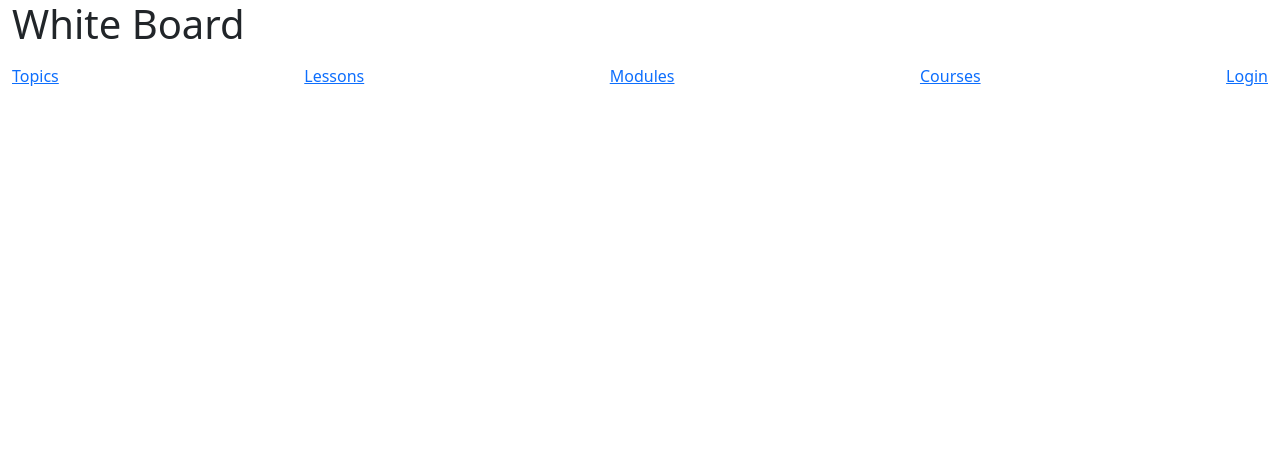
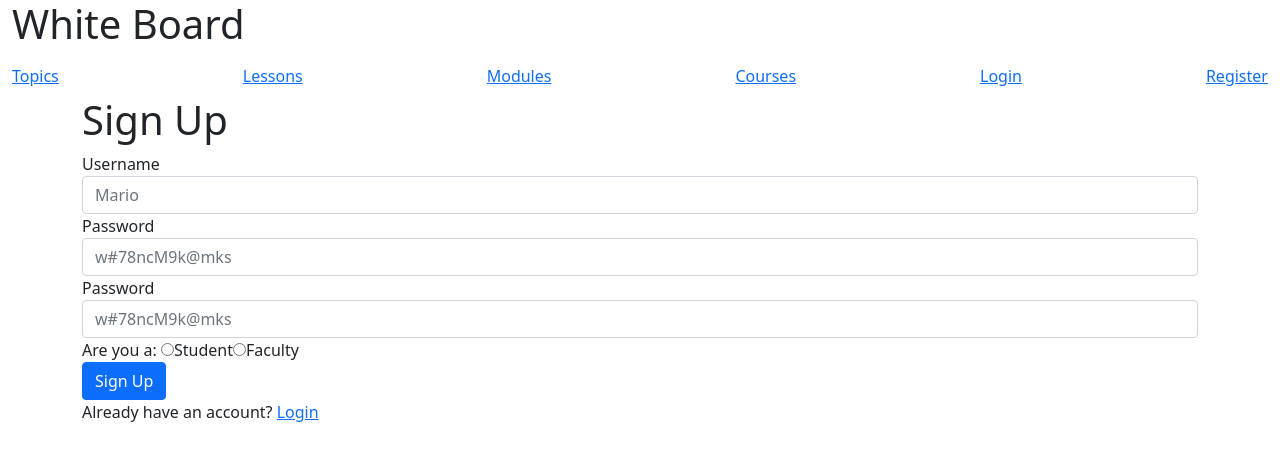
Before and after one commit to tayebe-kavousi/webDevClientReact, a React (Create React App) app: page /Register.js in a window 1280 px wide. Before the commit this address led to /App. Shown: the top 460 px of the page. Built offline with nearby package versions, Linux system fonts and the light colour scheme.

Commit message:
registration added

```diff
--- a/src/components/App.js
+++ b/src/components/App.js
@@ -6,6 +6,7 @@ import LessonTabs from './course/LessonTabs';
 import TopicPills from './course/TopicPills';
 import CourseEditor from './course/CourseEditor';
 import { Login } from './user/Login';
+import { Register } from './user/Register';
 
 export default class App extends React.Component {
   render(){
@@ -29,6 +30,9 @@ export default class App extends React.Component {
             <li>
               <Link to="/Login.js">Login</Link>
             </li>
+            <li>
+              <Link to="/Register.js">Register</Link>
+            </li>
           </nav>
           <Switch>
             <Route path="/TopicPills.js"><TopicPills/></Route>
@@ -37,6 +41,7 @@ export default class App extends React.Component {
             <Route path="/Course.js"><Course/></Route>
             <Route path="/course/:courseId"><CourseEditor/></Route>
             <Route path="/Login.js"><Login/></Route>
+            <Route path="/Register.js"><Register/></Route>
             <Redirect to='/App'/>
           </Switch>
         </div>
--- a/src/components/user/Register.js
+++ b/src/components/user/Register.js
@@ -0,0 +1,121 @@
+import React, {Component} from "react";
+import UserService from "../../services/UserService";
+
+
+export class Register extends Component{
+    constructor(){
+        super();
+        this.userService = UserService.instance;
+        this.state ={
+            username:"",
+            password: "",
+            password2: "",
+            role: "",
+            user:{}
+        }
+        this.handleChange = this.handleChange.bind(this);
+        this.handleClick = this.handleClick.bind(this);
+    }
+    handleChange = (event)=>{
+        if(event.target.id === "password"){
+            this.setState({
+                password:event.target.value
+            })
+        } else if(event.target.id === "password2"){
+            this.setState({
+                password2:event.target.value
+            })
+        } else if(event.target.id === "username"){
+            this.setState({
+                username:event.target.value.toLowerCase()
+            })
+        } else if(event.target.id=== "student"){
+            this.setState({
+                role:"student"
+            })
+        }else if(event.target.id=== "faculty"){
+            this.setState({
+                role:"faculty"
+            })
+        }
+    }
+    handleClick = ()=>{
+        const user={
+            "username":this.state.username,
+            "password":this.state.password,
+            "password2":this.state.password2,
+            "role": this.state.role
+        };
+        this.setState({user:user});
+        this.userService.register(user)
+        .then((result) =>console.log(result));
+    }
+
+    render(){
+        return(
+            <div className="container centered-card">
+                <h1>Sign Up</h1>
+                <div>
+                    <label htmlFor="username">Username</label>
+                    <input
+                        type="text"
+                        id="username"
+                        className="form-control"
+                        placeholder="Mario"
+                        onChange={this.handleChange}
+                    />
+                </div>
+                <div>
+                    <label htmlFor="password">Password</label>
+                    <input
+                        type="text"
+                        id="password"
+                        className="form-control"
+                        placeholder="w#78ncM9k@mks"
+                        onChange={this.handleChange}
+                    />
+                </div>
+                <div>
+                    <label htmlFor="password2">Password</label>
+                    <input
+                        type="text"
+                        id="password2"
+                        className="form-control"
+                        placeholder="w#78ncM9k@mks"
+                        onChange={this.handleChange}
+                    />
+                </div>
+                <div>
+                    <span>Are you a: </span>
+                    <input
+                        type="radio"
+                        id="student"
+                        name="role"
+                        value="student"
+                        onChange={this.handleChange}
+                        />
+                    <label htmlFor="student">Student</label>
+                    <input
+                        type="radio"
+                        id="faculty"
+                        name="role"
+                        value="faculty"
+                        onChange={this.handleChange}
+                        />
+                    <label htmlFor="faculty">Faculty</label>
+                </div>
+                <div>
+                    <button
+                        id="registerBtn"
+                        className="btn btn-primary wide-btn"
+                        onClick={this.handleClick}>
+                        Sign Up
+                    </button>
+                </div>
+                <div className="margined-div">
+                    <p>Already have an account? <a href="../login/login.template.client.html">Login</a></p>
+                </div>
+            </div>
+        );
+}
+}
--- a/src/services/UserService.js
+++ b/src/services/UserService.js
@@ -1,12 +1,12 @@
 let _singleton = Symbol();
 
 class UserService {
-    COURSE_API_URL ="http://localhost:8080/api/user";
+    COURSE_API_URL ="http://localhost:8080";
 
     async login(user){
         try{
-            const request = await fetch("http://localhost:8080/login", {
-                method:"post",
+            const request = await fetch(`${this.COURSE_API_URL}/login`, {
+                method:"POST",
                 mode:"cors",
                 headers:{"content-type": "application/json"},
                 body: JSON.stringify(user),
@@ -18,13 +18,31 @@ class UserService {
         }
     }
 
+    async register(userObj){
+        try{
+            const request = await fetch(`${this.COURSE_API_URL}/register`,
+                {
+                    method:"POST",
+                    mode: "cors",
+                    body: JSON.stringify(userObj),
+                    headers:{
+                        "Content-Type":"application/json"
+                    },
+                    "credentials": "include"
+                });
+            return await request.json();
+        } catch (e){
+            console.log("Error: ", e);
+        }
+    }
+
     async findAllUsers() {
-        const response = await fetch(this.COURSE_API_URL);
+        const response = await fetch(`${this.COURSE_API_URL}/api/user`);
         return await response.json();
     }
 
     deleteUser(id) {
-        return fetch(`${this.COURSE_API_URL}/${id}`, {
+        return fetch(`${this.COURSE_API_URL}/api/user/${id}`, {
             method: "DELETE",
         });
     }
@@ -32,7 +50,7 @@ class UserService {
 
 
     updateUser(user,id){
-        return fetch(`${this.COURSE_API_URL}/${id}`, {
+        return fetch(`${this.COURSE_API_URL}/api/user/${id}`, {
             method:"put",
             headers: {'content-type': 'application/json'},
             body: JSON.stringify(user),
@@ -41,22 +59,12 @@ class UserService {
     }
 
     async profile() {
-        const response = await fetch('/profile', {
+        const response = await fetch(`${this.COURSE_API_URL}/profile`, {
             'credentials': 'include'
         });
         return await response.json();
     }
 
-    register(userObj){
-        return fetch("/register",
-            {
-                method:"POST",
-                headers:{"Content-Type":"application/json"},
-                body: JSON.stringify(userObj),
-                "credentials": "include"
-            }
-        )
-    }
     constructor(singletonToken) {
         if (_singleton !== singletonToken)
             throw new Error('Cannot instantiate directly.');
```
